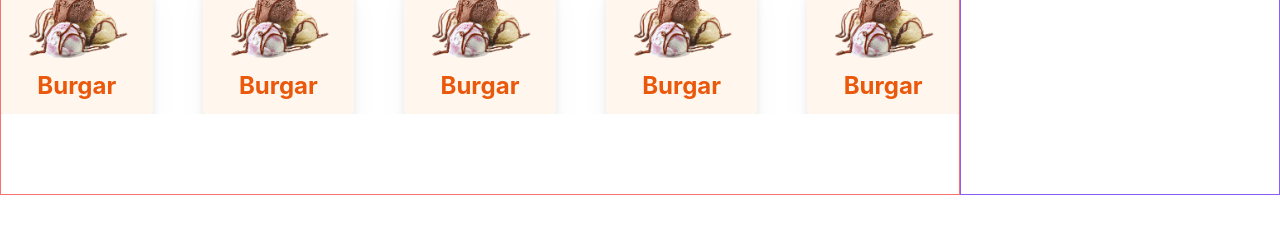
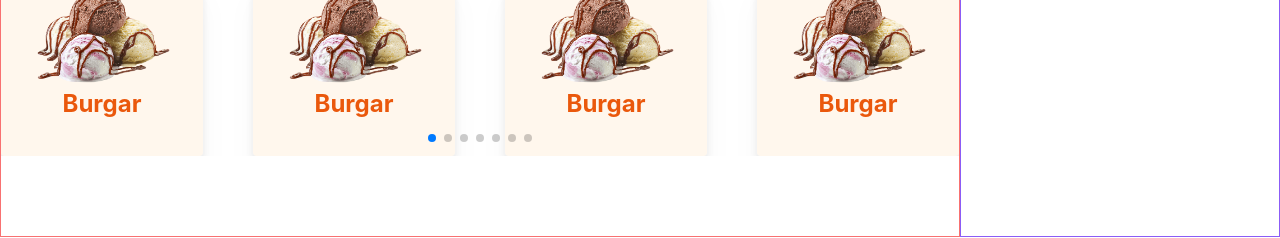
Before and after one commit to rafia02/food-delivery-website-client, a React (Create React App) app: page / in a window 1280 px wide. Shown: the part 346-584 px from the top of the page. Built offline with nearby package versions, Linux system fonts and the light colour scheme.

Commit message:
catagory updated

```diff
--- a/src/Components/Home/Catagory/Catagory.js
+++ b/src/Components/Home/Catagory/Catagory.js
@@ -74,20 +74,24 @@ const Catagory = () => {
           clickable: true,
         }}
         breakpoints={{
-          640: {
+          "@0.00": {
+            slidesPerView: 1,
+            spaceBetween: 10,
+          },
+          "@0.75": {
             slidesPerView: 2,
             spaceBetween: 20,
           },
-          768: {
-            slidesPerView: 4,
+          "@1.00": {
+            slidesPerView: 3,
             spaceBetween: 40,
           },
-          1024: {
-            slidesPerView: 5,
+          "@1.50": {
+            slidesPerView: 4,
             spaceBetween: 50,
           },
         }}
-        // modules={[Pagination]}
+        modules={[Pagination]}
         className="mySwiper"
       >
 
@@ -95,13 +99,13 @@ const Catagory = () => {
 
         {
 
-          manueItem.map(item => <SwiperSlide className=' p-10 md:p-1 bg-orange-50 rounded drop-shadow-xl'>
+          manueItem.map(item => <SwiperSlide className=' p-1 bg-orange-50 rounded drop-shadow-xl'>
 
             <div className='text-center'>
               <div>
                 <img className='p-' src={item.img} alt="" />
               </div>
-              <h1 className='text-4xl md:text-2xl font-bold my-2 text-orange-600 '>{item.title}</h1>
+              <h1 className='text-2xl font-bold  mb-8 text-orange-600 '>{item.title}</h1>
             </div>
 
           </SwiperSlide>)
@@ -129,6 +133,8 @@ const Catagory = () => {
 
 
 
+
+
     </div>
   );
 };
```
